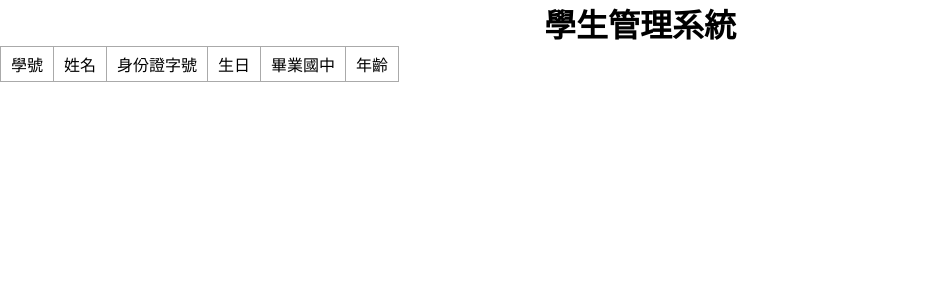
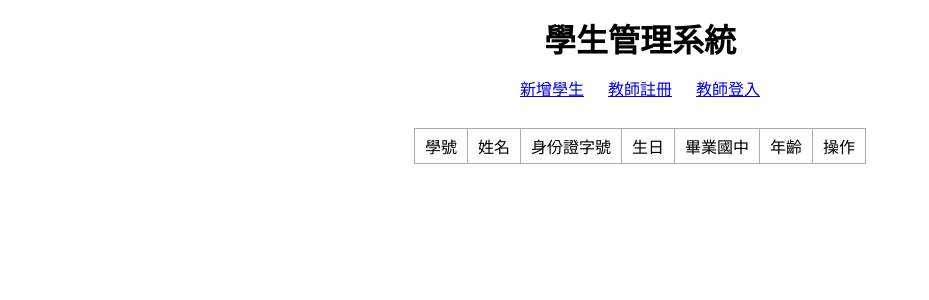
Before and after one commit to Xenophmix/PHP-MySql-record, a PHP site: page / in a window 1280 px wide. Shown: the top 300 px of the page, without its empty margins (0-929 px from the left). Run offline with PHP 8.4, Linux system fonts and the light colour scheme; data that the repository does not hold is empty.

Commit message:
建立基礎CRUD的相關頁面檔案及連結資料

```diff
--- a/index.php
+++ b/index.php
@@ -31,6 +31,11 @@ $rows = mysqli_fetch_all($result, MYSQLI_ASSOC);
 
 <body>
     <h1>學生管理系統</h1>
+    <nav>
+        <a href="add.php">新增學生</a>
+        <a href="reg.php">教師註冊</a>
+        <a href="login.php">教師登入</a>
+    </nav>
 
     <table class="list-students">
 
@@ -41,6 +46,7 @@ $rows = mysqli_fetch_all($result, MYSQLI_ASSOC);
             <td>生日</td>
             <td>畢業國中</td>
             <td>年齡</td>
+            <td>操作</td>
         </tr>
         <?php
         foreach ($rows as $row) {
@@ -54,7 +60,12 @@ $rows = mysqli_fetch_all($result, MYSQLI_ASSOC);
             echo "<td>{$row['birthday']}</td>";
             echo "<td>{$row['graduate_at']}</td>";
             echo "<td>&nbsp$age</td>";
+            echo "<td>";
+            echo "<a href='edit.php?id={$row['id']}'>編輯</a>";
+            echo "<a href='del.php?id={$row['id']}'>刪除</a>";
+            echo "</td>";
             echo "</tr>";
+
         }
         ?>
     </table>
--- a/style.css
+++ b/style.css
@@ -1,6 +1,6 @@
 *{
     margin: 0;
-    padding: 0;
+    padding: 5px;
     box-sizing: border-box;
 }
 h1{
@@ -8,6 +8,7 @@ h1{
 }
 .list-students{
     border-collapse: collapse;
+    margin: auto;
 }
 .list-students td{
     border: 1px solid #aaa;
@@ -15,5 +16,12 @@ h1{
     text-align: center;
 }
 .list-students td:nth-last-child(1){
-    text-align: right;
+    text-align: center;
 }
+nav{
+    text-align: center;
+}
+nav a{
+    display: inline-block;
+    padding: 5px 10px;
+}
```
Also changed, not shown: add.php (added, +12 -0 lines), del.php (added, +12 -0 lines), edit.php (added, +12 -0 lines), login.php (added, +12 -0 lines), reg.php (added, +12 -0 lines), api/add_student.php (renamed from add_student.php), api/del_student.php (renamed from del_student.php), api/edit_student.php (renamed from edit_student.php), test.php (deleted).
